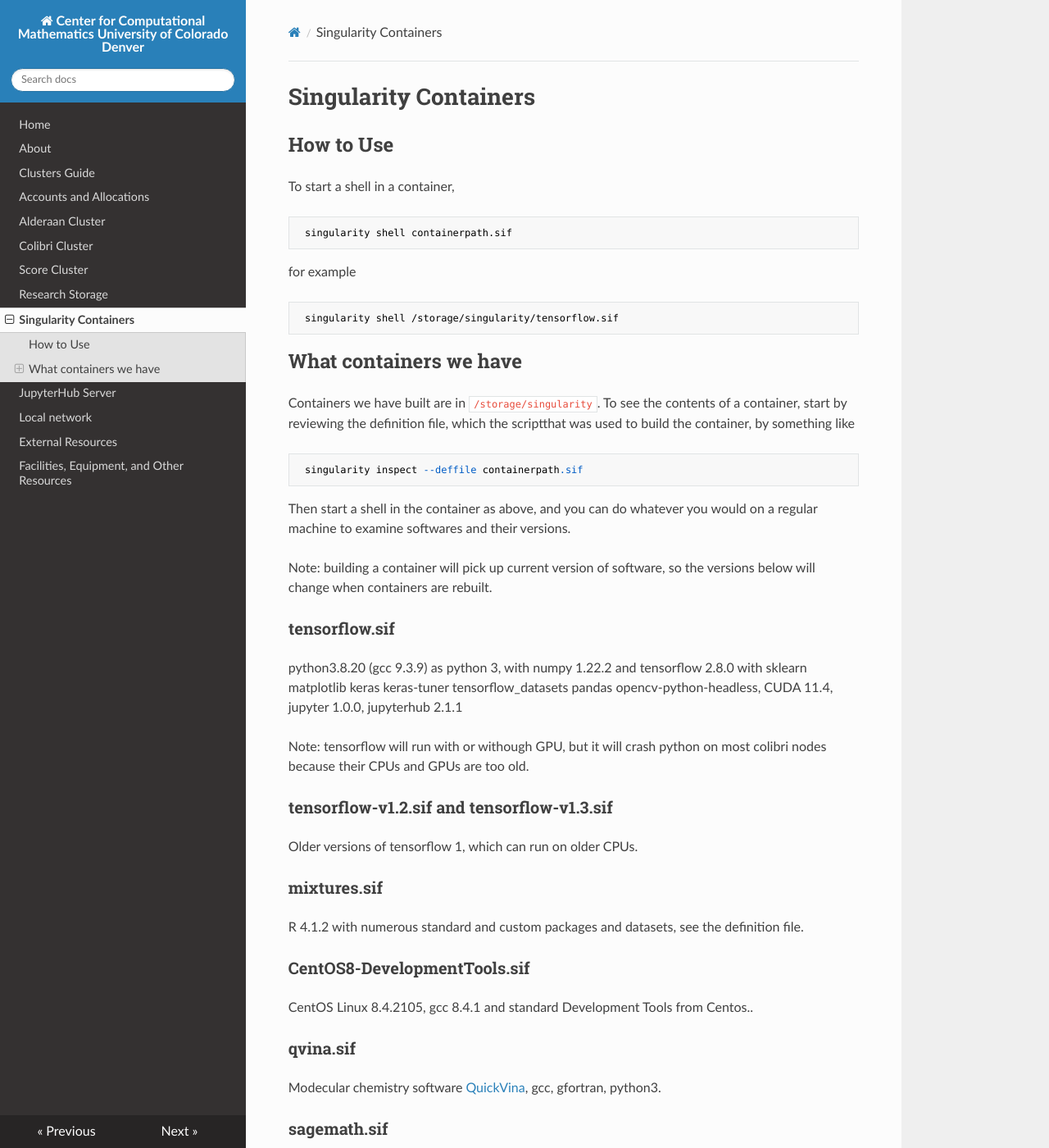
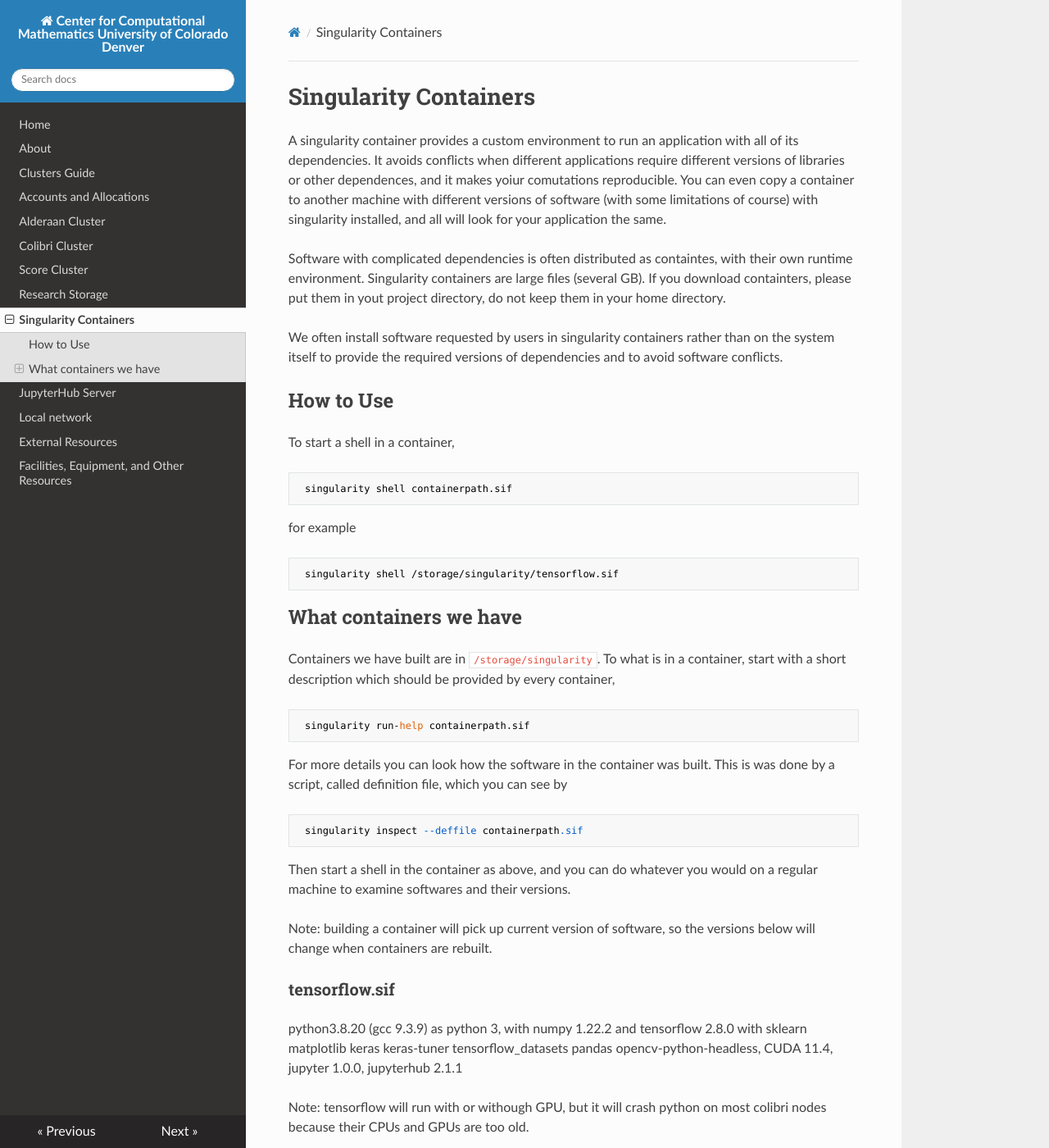
Before and after one commit to ccmucdenver/ccm-docs, an MkDocs documentation site: the page built from docs/singularity.md, in a window 1280 px wide and 1400 px high. Shown: the whole window at 82% size. Built offline with MkDocs 1.6.1, drawn with Linux system fonts in a browser that asks for light colours; nearby versions of some CDN libraries.

Commit message:
Update singularity.md
Added lead paragraph
info by run-help

```diff
--- a/docs/singularity.md
+++ b/docs/singularity.md
@@ -1,4 +1,10 @@
 # Singularity Containers
+
+A singularity container provides a custom environment to run an application with all of its dependencies. It avoids conflicts when different applications require different versions of libraries or other dependences, and it makes yoiur comutations reproducible. You can even copy a container to another machine with different versions of software (with some limitations of course) with singularity installed, and all will look for your application the same.
+
+Software with complicated dependencies is often distributed as containtes, with their own runtime environment. Singularity containers are large files (several GB). If you download containters, please put them in yout project directory, do not keep them in your home directory.
+
+We often install software requested by users in singularity containers rather than on the system itself to provide the required versions of dependencies and to avoid software conflicts.
 
 ## How to Use
 
@@ -12,7 +18,11 @@ for example
 
 ## What containers we have
 Containers we have built are in `/storage/singularity`.
-To see the contents of a container, start by reviewing the definition file, which the scriptthat was used to build the container, by something like
+To what is in a container, start with a short description which should be provided by every container,
+
+     singularity run-help containerpath.sif
+
+For more details you can look how the software in the container was built. This is was done by a script, called definition file, which you can see by
 
      singularity inspect --deffile containerpath.sif
 
```
